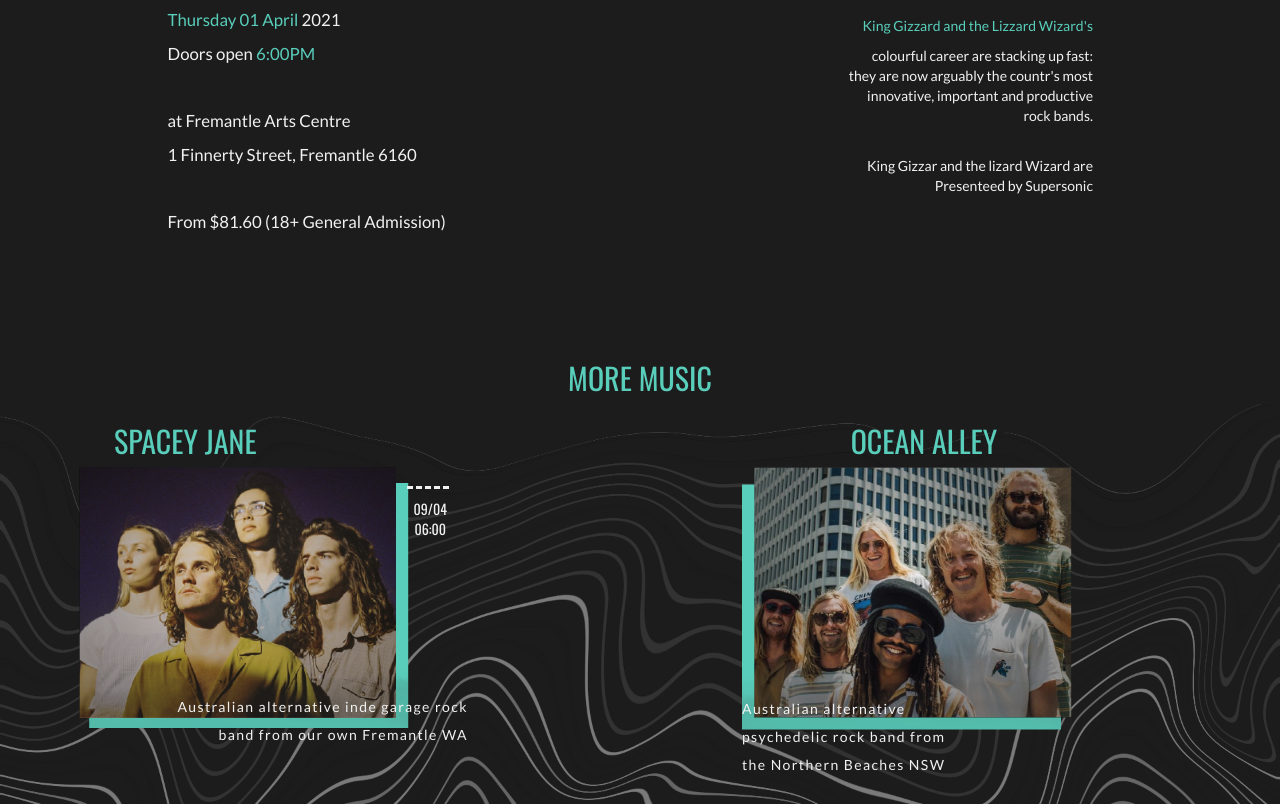
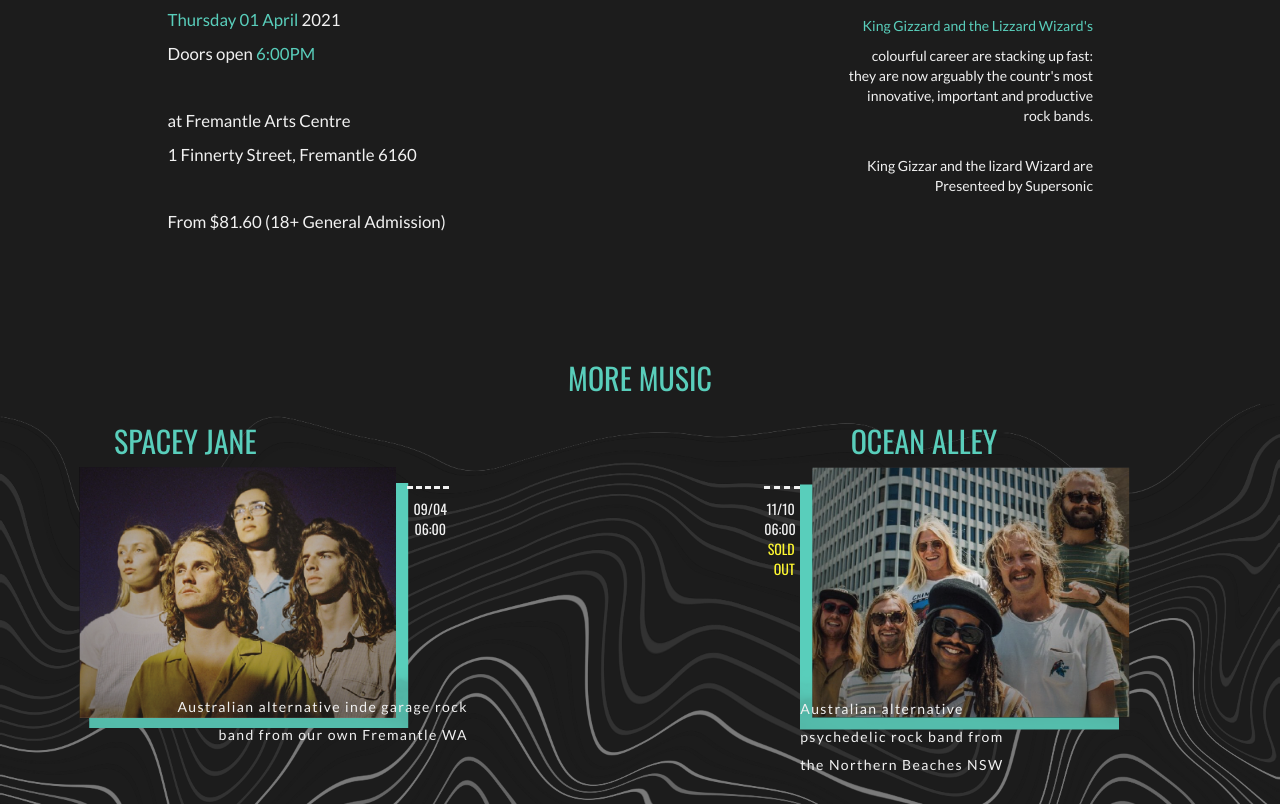
Before and after one commit to JarradPAL/FAC_WEBSITE, a plain HTML site: page Tickets2.html in a window 1280 px wide. Shown: the part 373-1177 px from the top of the page. Drawn offline with nearby package versions, Linux system fonts and the light colour scheme.

Commit message:
Update Tickets2.html

```diff
--- a/Tickets2.html
+++ b/Tickets2.html
@@ -172,7 +172,7 @@
    <h2 class="oceanhead">OCEAN ALLEY</h2>
 
 
-                  <div class="col-sm-2 dots2b">
+                  <div class="col-sm-2 ocean-dots">
     <p class="true-dots2b">11/10<br>06:00<br>
                         <span class="ocean-sold">SOLD<br>OUT</span></p>
              </div>
```
